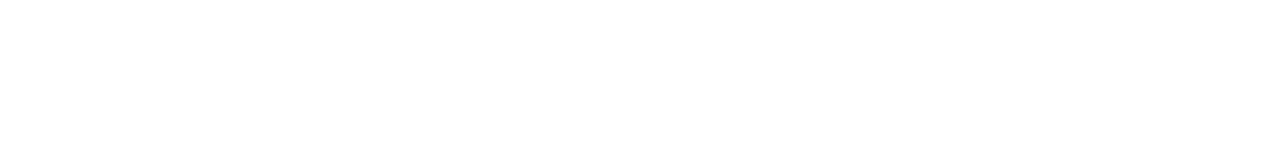
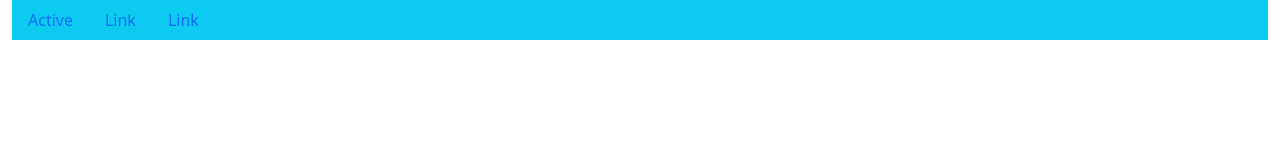
Before and after one commit to erikayanez/bootstrap-practice, a plain HTML site: page bootstrap-5.1.3-dist/index.html in a window 1280 px wide. Drawn offline with nearby package versions, Linux system fonts and the light colour scheme.

Commit message:
working with the nav

```diff
--- a/bootstrap-5.1.3-dist/index.html
+++ b/bootstrap-5.1.3-dist/index.html
@@ -7,8 +7,20 @@
     <link href="https://cdn.jsdelivr.net/npm/bootstrap@5.1.3/dist/css/bootstrap.min.css" rel="stylesheet" integrity="sha384-1BmE4kWBq78iYhFldvKuhfTAU6auU8tT94WrHftjDbrCEXSU1oBoqyl2QvZ6jIW3" crossorigin="anonymous">
     <title>Shazam Bootstrap Practice</title>
 </head>
-<body>
-
+<body style="height:100v"; class="container-fluid">
+    <div class="h-5 bg-info d-flex">
+        <ul class="nav">
+            <li class="nav-item">
+              <a class="nav-link active" aria-current="page" href="#">Active</a>
+            </li>
+            <li class="nav-item">
+              <a class="nav-link" href="#">Link</a>
+            </li>
+            <li class="nav-item">
+              <a class="nav-link" href="#">Link</a>
+            </li>
+          </ul>
+    </div>
 
     <script src="https://cdn.jsdelivr.net/npm/bootstrap@5.1.3/dist/js/bootstrap.bundle.min.js" integrity="sha384-ka7Sk0Gln4gmtz2MlQnikT1wXgYsOg+OMhuP+IlRH9sENBO0LRn5q+8nbTov4+1p" crossorigin="anonymous"></script>
 </body>
```
